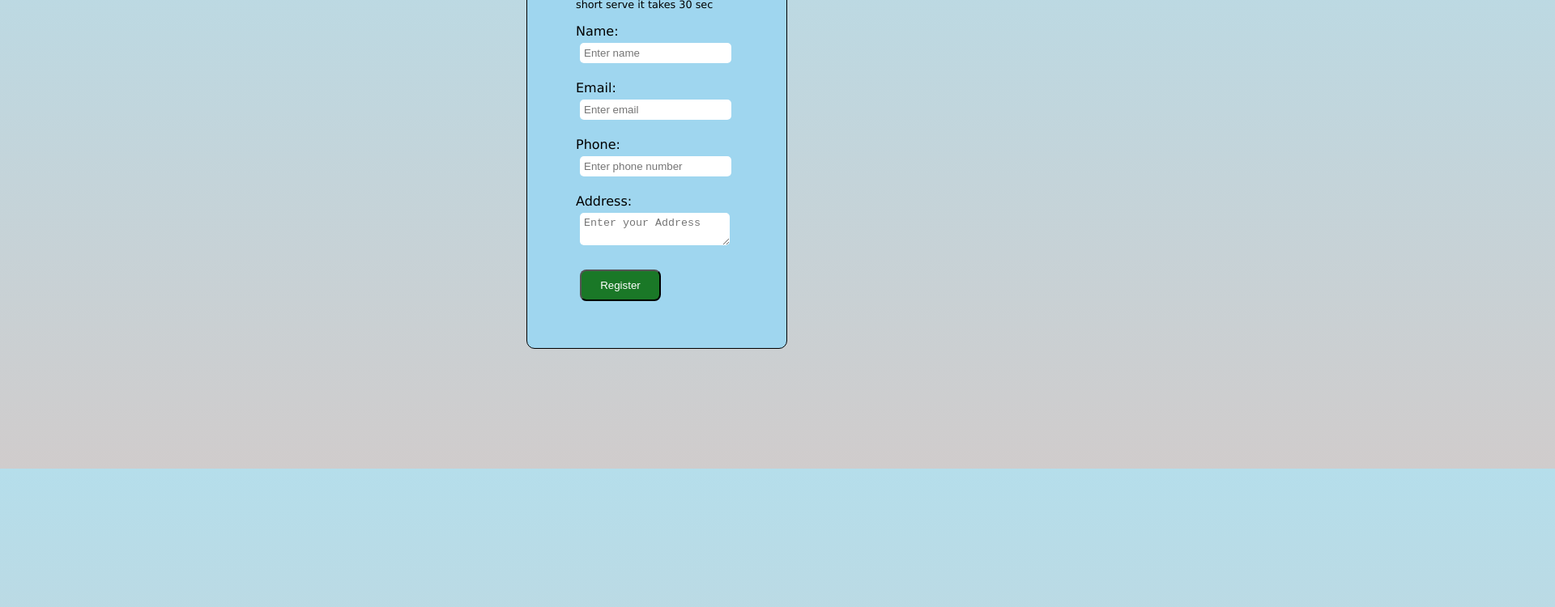
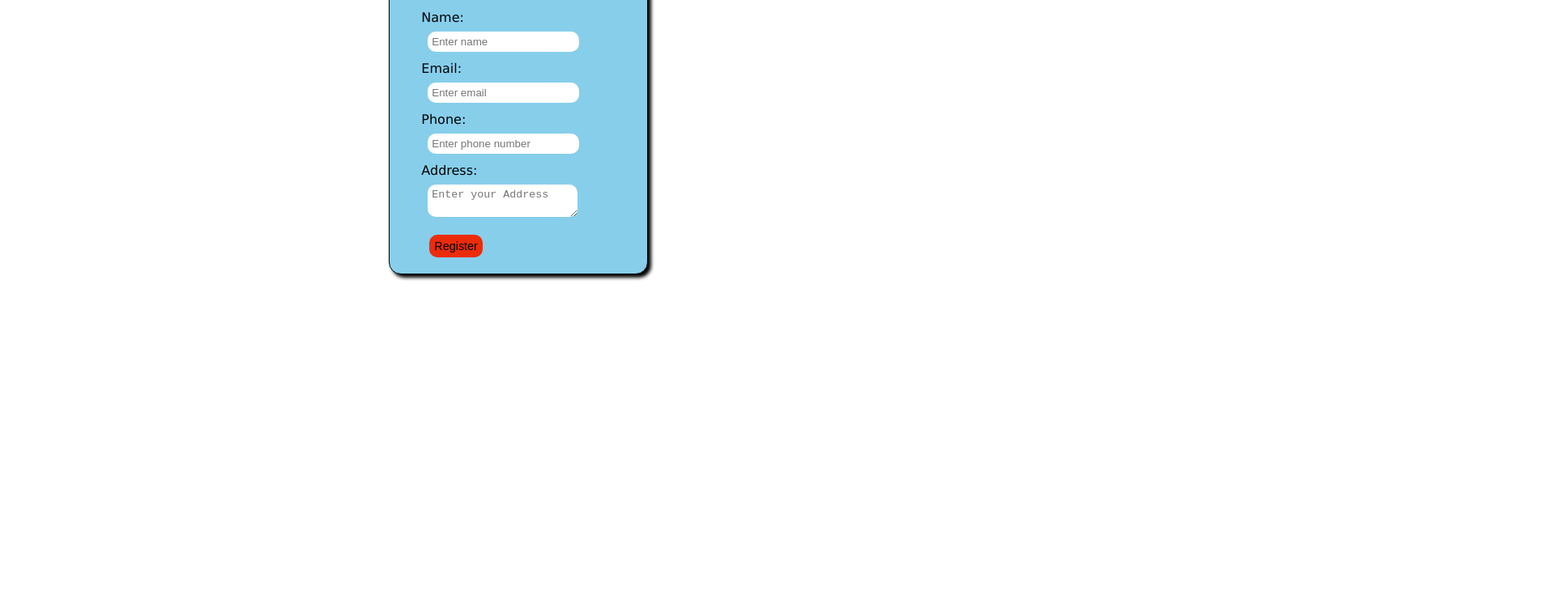
Before and after one commit to manju766/FormPage, a plain HTML site: page index.htm in a window 1280 px wide. Shown: the part 221-971 px from the top of the page at 81% size, 1920 px wide, since content can reach past the window. After the commit the page ends 800 px from the top, so only its background shows below. Drawn offline with Linux system fonts and the light colour scheme.

Commit message:
new changes made here

```diff
--- a/index.htm
+++ b/index.htm
@@ -12,11 +12,15 @@
     <div id="outter-box">
         <div id="inner-box">
             <form action="success.html">
+                <div class="head">
                     <header>
                         <h2>Registration form </h2>
                         <p class="para">short serve it takes 30 sec</p>
                     </header>
-                <main>
+                </div>
+
+                <div class="main">
+                    <main id="imp">
                         <p class="group">
                             <label for="name">Name:</label>
                             <input type="text" id="name" name="name" placeholder="Enter name" required>
@@ -35,6 +39,7 @@
                         </p>
                         <button id="btn" value="Submit">Register</button>
                     </main>
+                </div>
             </form>
         </div>
     </div>
--- a/style.css
+++ b/style.css
@@ -1,54 +1,63 @@
-body{
-    width:100vw;
-    height: 100vh;
+*{
     margin:0px;
     padding:0px;
-    font-family: Verdana, Geneva, Tahoma, sans-serif;
-    background: linear-gradient(to top ,rgb(208, 204, 204),rgb(181, 222, 235));
     box-sizing: border-box;
 }
-input,textarea{
-    border-radius: 5px;
-    border-style: none;
-    padding: 5px;
-    margin: 5px;
+
+body{
+    font-family: Verdana, Geneva, Tahoma, sans-serif;
+
 }
-.para{
-    font-size: 0.8rem;
-}
-button{
-    color:white;
-    border-radius: 8px;
-    width: 100px;
-    padding: 10px;
-    margin:5px;
-    background-color: rgb(26, 120, 39);
-}
-button:hover{
-    background-color: rgb(3, 43, 3);
+#outter-box{
+    width: 100vw;
+    height: 100vh;
+    display:flex;
+    justify-content: center;
+    align-items: center;
+
 }
 
-form{
-    width:100vw;
-    height: 100vh;
-
-
-
+#inner-box{
+    width: 320px;
+    height: 400px;
+    display: flex;
+    transform: translateY(-10%);
+    justify-content: center;
+    align-items: center;
+    border: 1px solid black;
+    border-radius: 15px;
+    background-color:skyblue;
+    box-shadow: 4px 4px 4px black;
+}
+form p input,textarea{
+    margin: 8px;
+    padding: 5px;
+    border-radius: 10px;
+    border-style: none;
 
 }
-#inner-box{
-    width: 200px;
-    height: 450px;
-    display: inline-block;
-    border: 1px solid black;
-    margin:100px 650px;
-    padding: 50px 60px;
+
+.main p label{
+    display: block;
+    margin-top: 3px;
+}
+.head header p{
+    margin-bottom: 15px;
+    color: rgb(73, 84, 84);
+}
+#btn{
+    margin: 10px;
+    padding: 6px;
     border-radius: 10px;
-    background-color: rgb(159, 214, 239);
-    box-shadow: 10% rgba(0, 0, 0, 0.56);
+    border-style: none;
+    background-color: rgb(235, 44, 10);
+    font-size: .9rem;
+}
 
+#btn:hover{
+    background-color: darkred;
+}
 
+input:hover{
+    background-color: rgb(210, 221, 231);
 }
-label{
-    display: block;
-}
```
Lines whose indentation alone changed are shown as unchanged.
